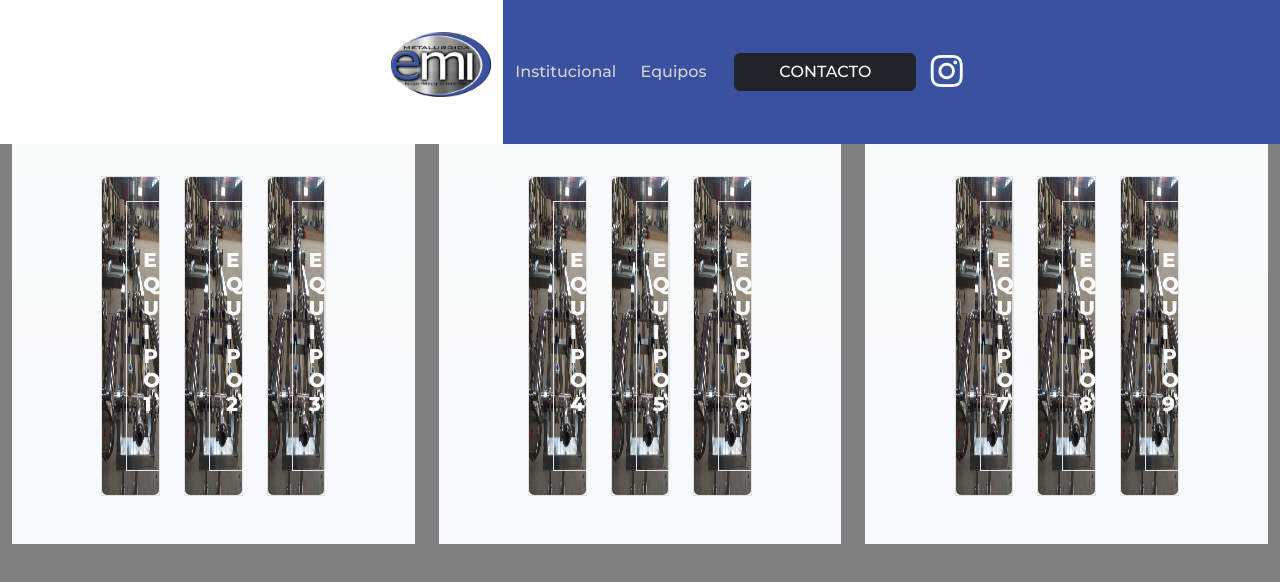
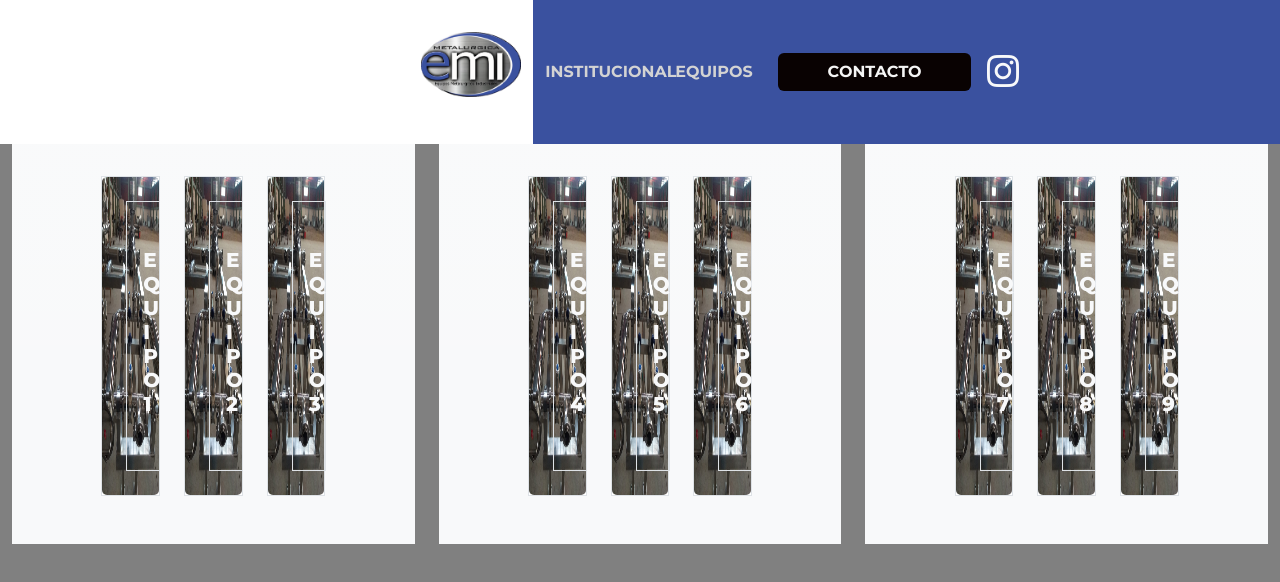
Before and after one commit to LJMDZST/emi-metalurgica, a React (Vite) app: page /emi-metalurgica/equipos in a window 1280 px wide. Shown: the top 582 px of the page. Built offline with nearby package versions, Linux system fonts and the light colour scheme.

Commit message:
fix navbar

```diff
--- a/src/components/Header/Header.css
+++ b/src/components/Header/Header.css
@@ -3,7 +3,7 @@ header {
 
     background-color: rgb(58, 81, 159) ;
 
-    font-family: titulo;
+    font-family: header;
 
     animation: dezplazar-abajo;
 
--- a/src/components/Header/Header.tsx
+++ b/src/components/Header/Header.tsx
@@ -24,7 +24,7 @@ export const Header = () => {
 
   return (
     <header id='cabecera' className='container-fluid position-sticky top-0 ' style={{zIndex : 1000,minHeight:"9em"} }>
-      <div className='row' style={{  maxWidth : width > 1360 ? '100em' : '75.5em' , minHeight:"9em"}}>
+      <div className='row' style={{  maxWidth : width > 1360 ? '100em' : width > 900 ? '90.5em' : '75.5em' , minHeight:"9em"}}>
         <div className={width < 700 ? classValue43 : classValue169} style={{backgroundColor : 'white'}}>
          <Logo />
         </div>
--- a/src/components/Navbar/Navbar.css
+++ b/src/components/Navbar/Navbar.css
@@ -9,7 +9,10 @@ nav {
     margin-left: 30em;
 }
 
-
+#btn-contacto {
+    background-color: #090202;
+    color : whitesmoke
+}
 
 @media screen and (max-width : 700px) {
     nav {
--- a/src/components/Navbar/Navbar.tsx
+++ b/src/components/Navbar/Navbar.tsx
@@ -13,7 +13,7 @@ export const Navbar = () => {
   }
   const handleMouseLeave = (e : React.MouseEvent<HTMLDivElement, MouseEvent>,width : number) =>{
     e.preventDefault();
-    e.currentTarget.className = `col-md-${width} text-start`;
+    e.currentTarget.className = `col-md-${width} text-center`;
 
   }
 
@@ -34,18 +34,18 @@ export const Navbar = () => {
         onMouseOver={handleMouseOver}
         onMouseLeave={e => handleMouseLeave(e,2)}
       >
-        <Link className='item-menu' to={"about"}  style={{textDecoration:"none"}} onClick={handleInstitucional}> Institucional </Link>
+        <Link className='item-menu' to={"about"}  style={{textDecoration:"none"}} onClick={handleInstitucional}> INSTITUCIONAL </Link>
 
       </div>
       <div className=" col-md-2  text-center"
                 onMouseOver={handleMouseOver}
                 onMouseLeave={e => handleMouseLeave(e,2)}
       >
-        <Link className='item-menu' to={"equipos"}  style={{textDecoration:"none"}}> Equipos </Link>
+        <Link className='item-menu' to={"equipos"}  style={{textDecoration:"none"}}> EQUIPOS </Link>
       </div>
 
 
-      <Link to={'contact'} className="col-md-3 btn btn-dark "> CONTACTO </Link>
+      <Link id="btn-contacto" to={'contact'} className="col-md-3 btn  "> CONTACTO </Link>
       <Link to={'#'} onClick={handleClickInstagram} className="col-md-1 btn " title="instagram/emi_metalurgica"> <i className="bi bi-instagram text-light" /> </Link>
     </nav>
   )
--- a/src/index.css
+++ b/src/index.css
@@ -7,6 +7,10 @@
 @font-face {
   font-family: titulo;
   src: url("assets/fonts/Montserrat/static/Montserrat-Medium.ttf");
+}
+@font-face {
+  font-family: header;
+  src: url("assets/fonts/Montserrat/static/Montserrat-Bold.ttf");
 }
 @font-face {
   font-family: card;
```
Also changed, not shown: 5 other files (tests, documents, lock files or other folders).
